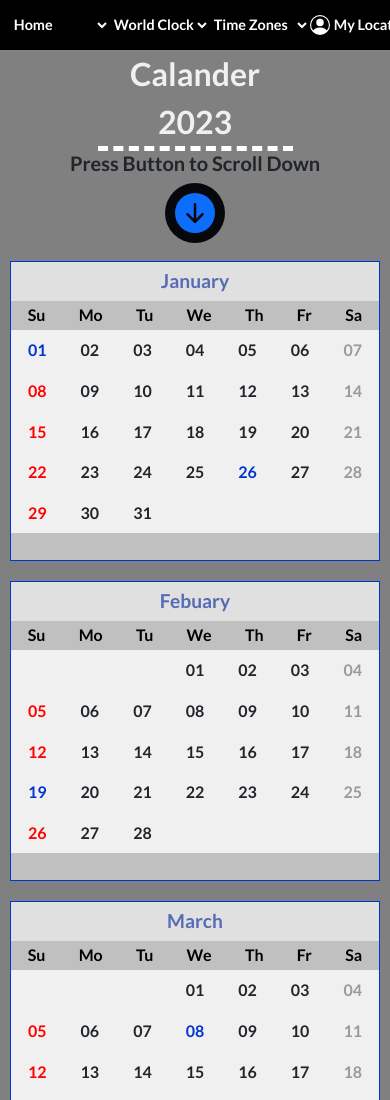
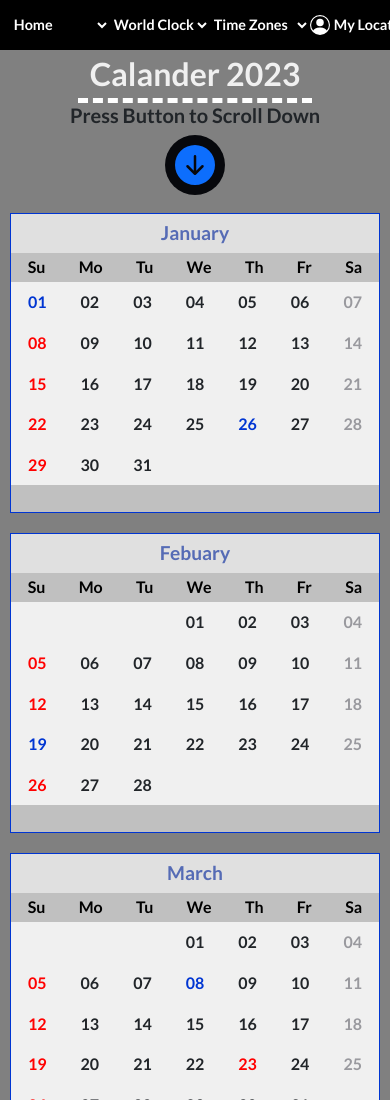
Before and after one commit to abidyousufag21/Calander2023, a plain HTML site: page index.html in a window 390 px wide. Shown: the top 1100 px of the page. Drawn offline with nearby package versions, Linux system fonts and the light colour scheme.

Commit message:
edit style

```diff
--- a/style.css
+++ b/style.css
@@ -55,7 +55,7 @@
 
 
   }
-  @media only screen and (max-width: 600px){
+  @media only screen and (max-width: 700px){
   .hide select{
       display: none;
 
@@ -99,7 +99,7 @@
   }
   @media only screen and (max-width: 600px){
   .heading{
-      width: 50%
+      width: 60%
   }
 
 
```
